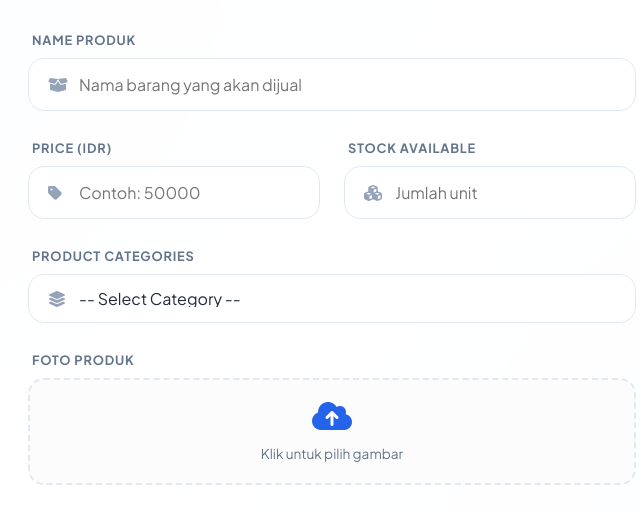
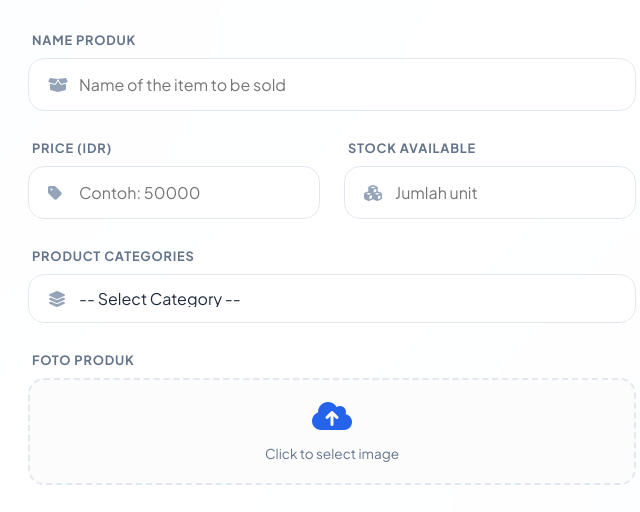
Before and after one commit to aliffauzan112233-cyber/toko-warga, a website: page public/admin.html in a window 1280 px wide. Shown: the part 151-663 px from the top of the page, 308-948 px from the left. Drawn offline with Linux system fonts and the light colour scheme; sample sign-in values are in the browser's storage.

Commit message:
add file

```diff
--- a/public/admin.html
+++ b/public/admin.html
@@ -253,7 +253,7 @@
                         <label class="input-label">Name Produk</label>
                         <div class="input-box">
                             <i class="fa-solid fa-box-open"></i>
-                            <input type="text" id="name" placeholder="Nama barang yang akan dijual" required>
+                            <input type="text" id="name" placeholder="Name of the item to be sold" required>
                         </div>
                     </div>
 
@@ -292,7 +292,7 @@
                         <label class="input-label">Foto Produk</label>
                         <div class="image-upload-wrapper" onclick="document.getElementById('image').click()">
                             <i class="fa-solid fa-cloud-arrow-up" style="font-size: 2rem; color: var(--primary); margin-bottom: 10px; display: block;"></i>
-                            <span id="fileStatus" style="font-size: 0.85rem; color: var(--text-dim);">Klik untuk pilih gambar</span>
+                            <span id="fileStatus" style="font-size: 0.85rem; color: var(--text-dim);">Click to select image</span>
                             <input type="file" id="image" accept="image/*" style="display: none;" required>
                             <img id="imagePreview" src="" alt="Pratinjau">
                         </div>
```
